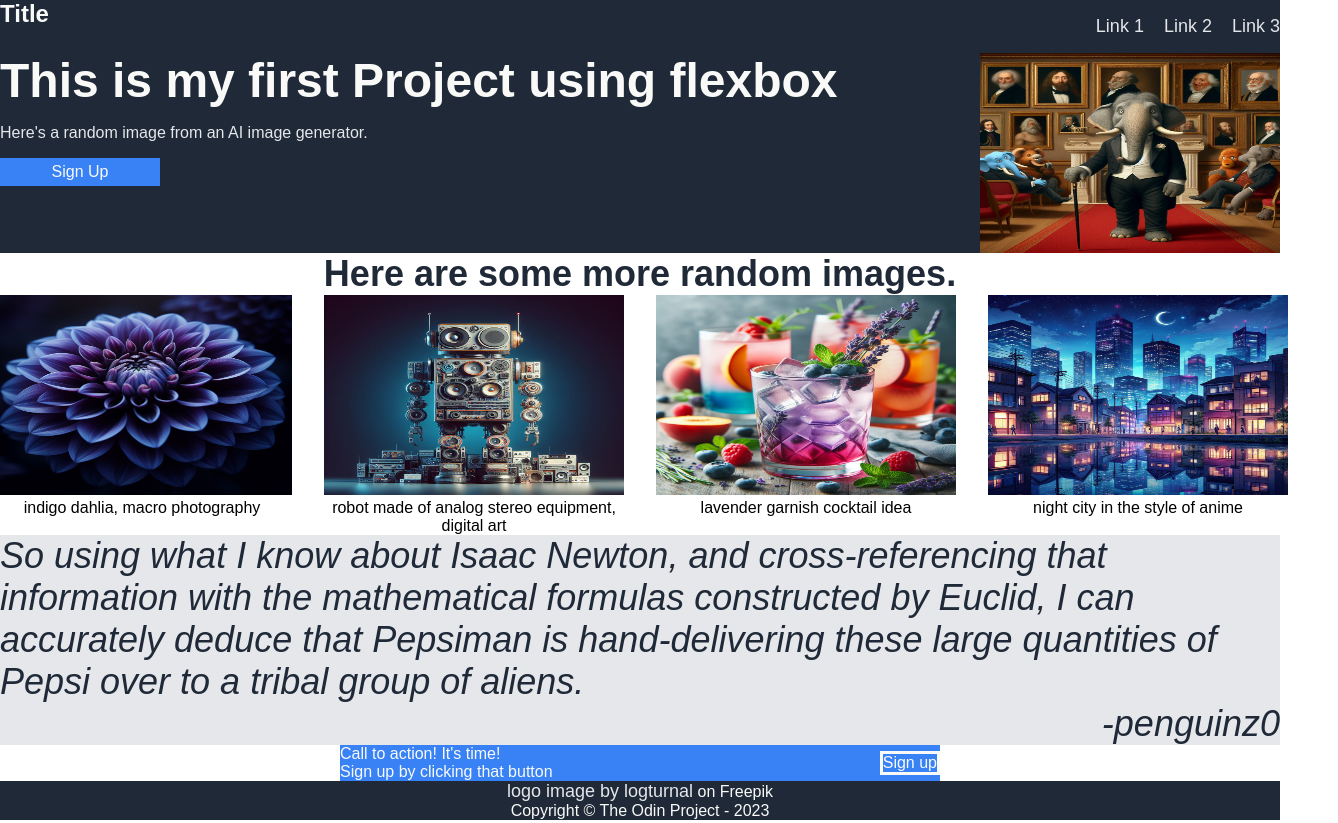
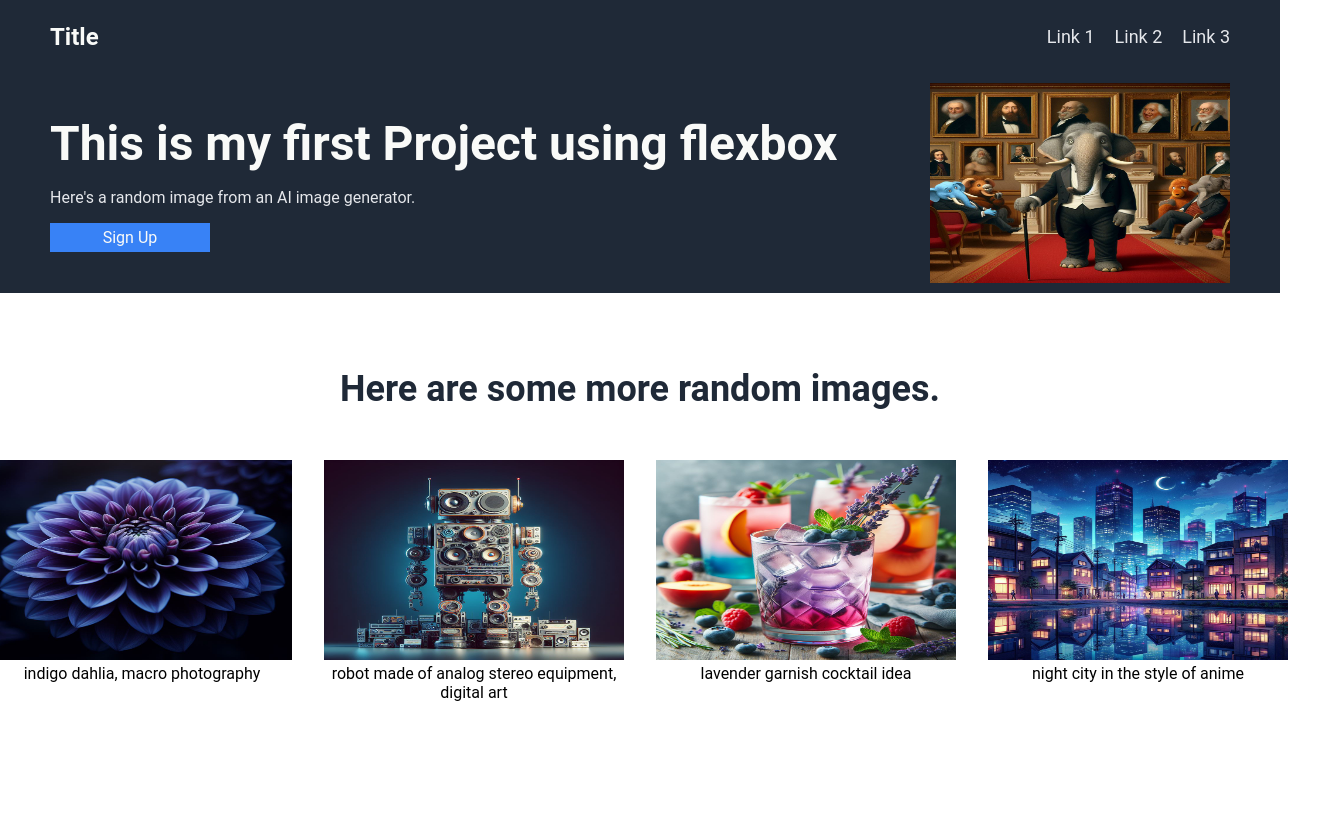
Before and after one commit to naim195/landing-page, a plain HTML site: page index.html in a window 1280 px wide. Shown: the top 823 px of the page, 1338 px wide, since content can reach past the window. Drawn offline with Linux system fonts and the light colour scheme.

Commit message:
almost done bit of padding and margin stuff left

```diff
--- a/style.css
+++ b/style.css
@@ -1,5 +1,5 @@
 body{
-    font-family: sans-serif;
+    font-family: roboto;
     display: flex;
     flex-direction: column;
     margin: 0;
@@ -26,10 +26,17 @@ img{
 .header, .mini-header{
     background-color: #1f2937;
     display: flex;
+    align-items: center;
+    padding: 10px 50px;
+
+}
+
+.links{
+    display: flex;
+    align-items: center;
 }
 
 .header{
-
     justify-content: space-between;
 }
 
@@ -37,6 +44,7 @@ img{
     font-size: 24px;
     color: #f9faf8;
     font-weight: bold;
+
 }
 
 .mini-header .title{
@@ -47,6 +55,7 @@ img{
 
 .mini-header{
     justify-content: space-between;
+
 }
 
 .mh-body{
@@ -56,6 +65,7 @@ img{
 
 .mini-header p{
     color: #e5e7eb;
+
 }
 
 .mini-header .button{
@@ -64,6 +74,7 @@ img{
     width: 150px;
     text-align: center;
     padding: 5px;
+
 }
 
 .body{
@@ -71,13 +82,17 @@ img{
     flex-direction: column;
     justify-content: center;
     align-items: center;
+    margin: 50px 0;
+}
+
+.body-container, .body-title{
+    padding: 25px 50px;
 }
 
 .body-container{
     display: flex;
     gap: 32px;
     text-align: center;
-    text-wrap: wrap;
 }
 
 .body-title{
@@ -94,12 +109,15 @@ img{
     display: flex;
     flex-direction: column;
     justify-content: center;
-
+    padding: 25px 50px;
+    font-weight: lighter;
+    margin: 50px 0;
 }
 
 .quote .q-person{
     display: flex;
     justify-content: end;
+    font-weight: bold;
 }
 
 .container{
@@ -115,10 +133,13 @@ img{
     background-color: #3882f6;
     color: #f9faf8;
     align-items: center;
+    margin: 50px;
+    padding: 10px 20px;
 }
 
 .button-su{
     border: 3px solid #f9faf8;
+    padding: 5px 10px;
 }
 
 .footer{
@@ -128,4 +149,5 @@ img{
     align-items: center;
     display: flex;
     flex-direction: column;
+    margin-top: 50px;
 }
```
